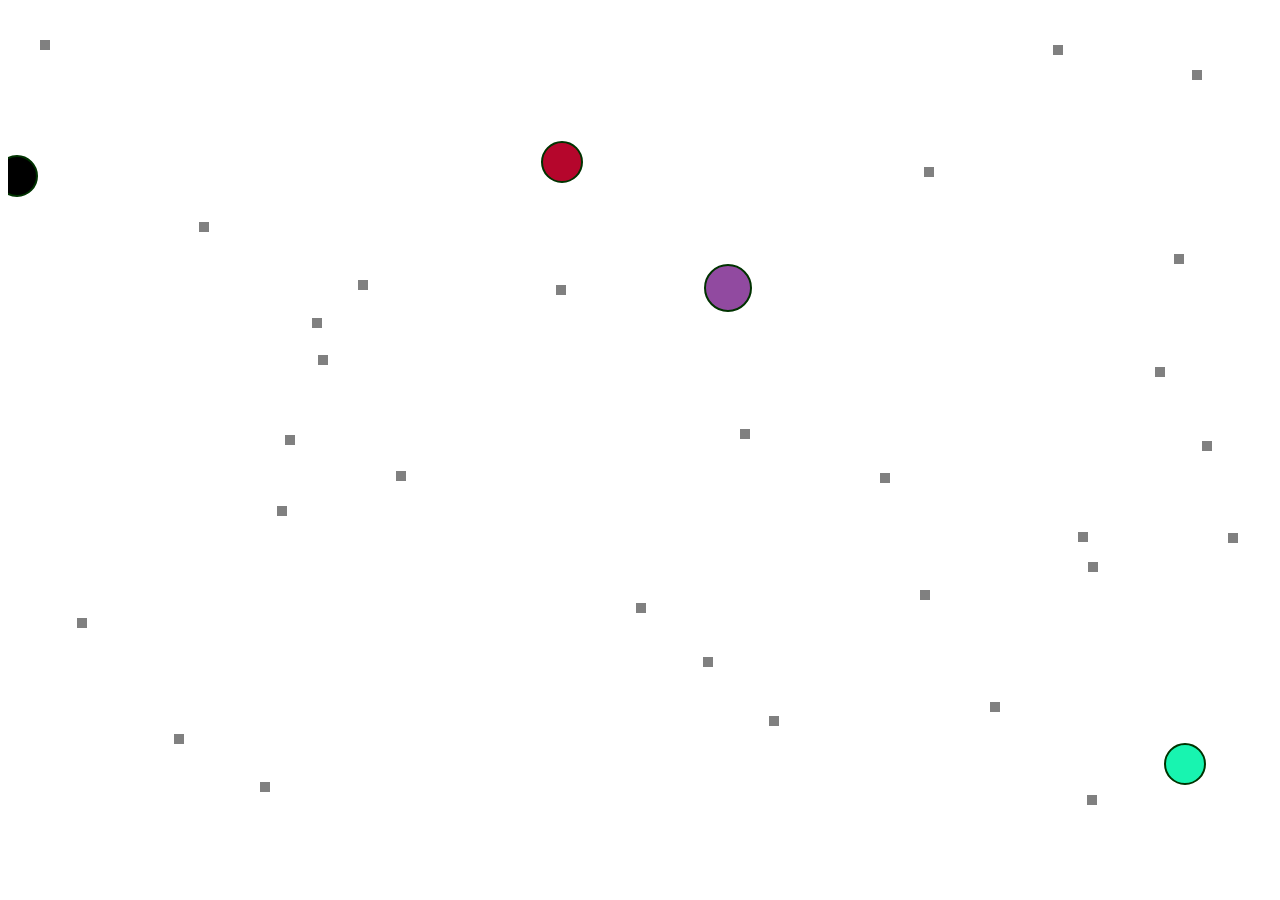
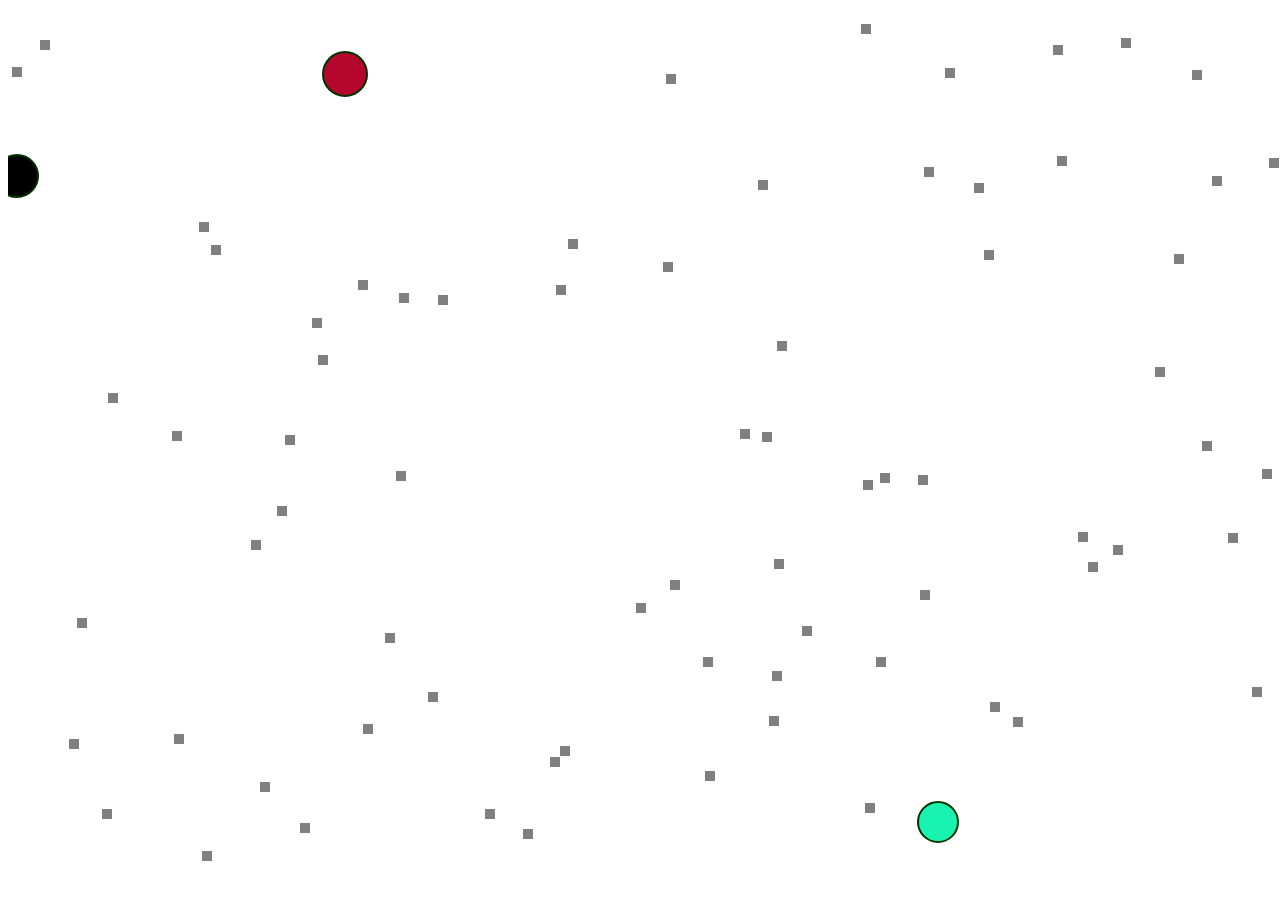
Before and after one commit to jarrodb/blobular, a plain HTML site: page index.html in a window 1280 px wide. Shown: the top 900 px of the page. Drawn offline with Linux system fonts and the light colour scheme.

Commit message:
fixed randomized movements by making coefficient random, also upped default food

```diff
--- a/index.html
+++ b/index.html
@@ -12,7 +12,7 @@
     <script type="text/javascript" charset="utf-8">
       var game = new Game({
         entities: 4,
-        food: 40,
+        food: 100,
         fps: 50,
         height: 880,
         width: 1720
--- a/scripts/shapes.js
+++ b/scripts/shapes.js
@@ -99,13 +99,13 @@ var Circle = function(context) {
           if (this.x_velocity!=0) {
             this.x_velocity += this.x_velocity > 0 ? -1 : 1;
           } else {
-            this.x_velocity = (Math.random() > 0.5 ? -1 : 1)*3;
+            this.x_velocity = (Math.random() > 0.5 ? -1 : 1)*Math.floor(Math.random()*100%4);
           }
 
           if (this.y_velocity!=0) {
             this.y_velocity += this.y_velocity > 0 ? -1 : 1;
           } else {
-            this.y_velocity = (Math.random() > 0.5 ? -1 : 1)*3;
+            this.y_velocity = (Math.random() > 0.5 ? -1 : 1)*Math.floor(Math.random()*100%4);
           }
         }
 
```
